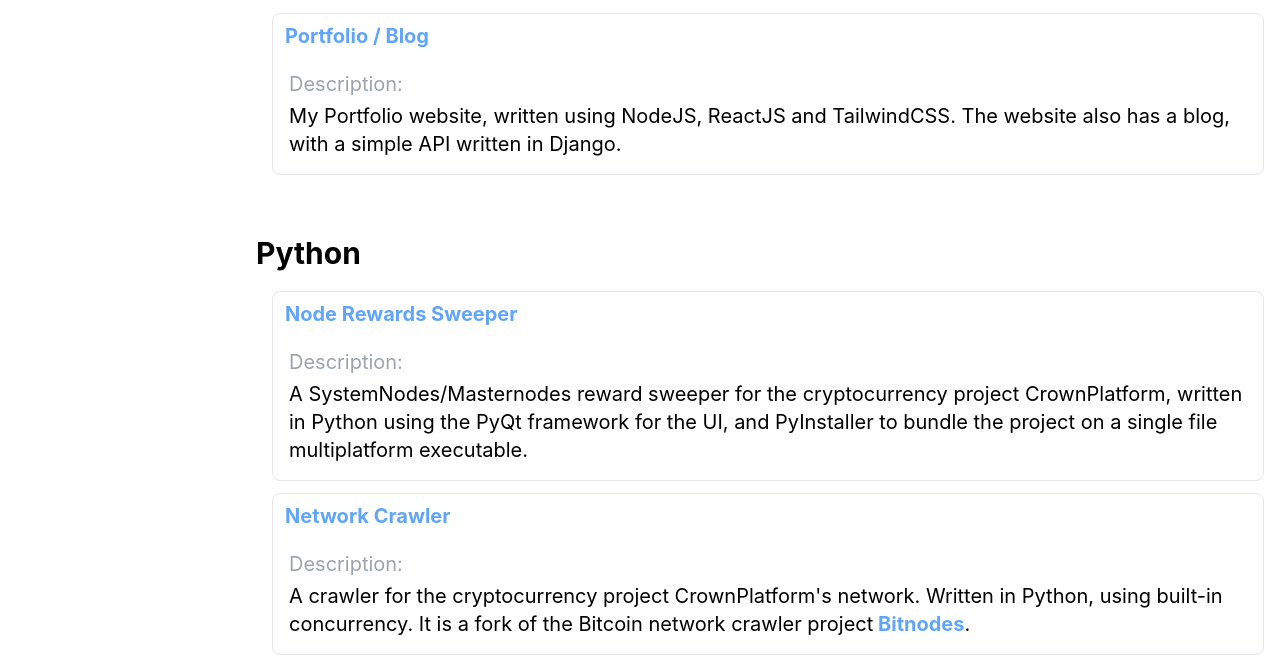
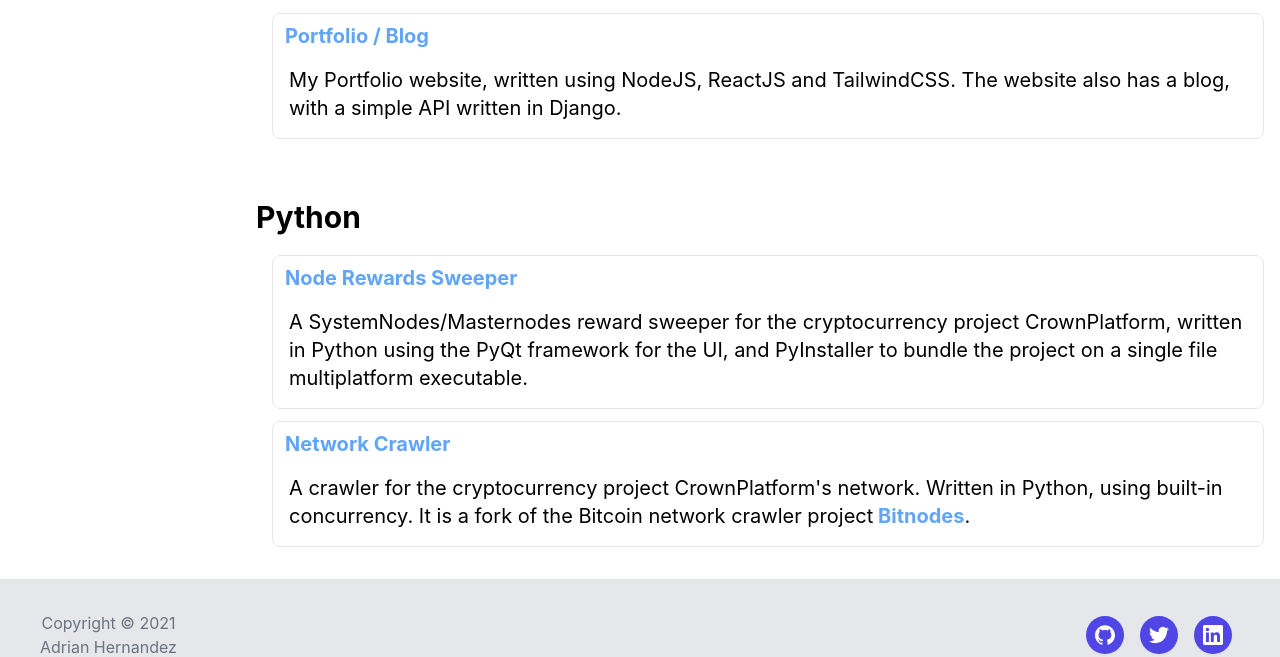
Before and after one commit to adrianhdez929/portfolio, a Next.js app: page /projects in a window 1280 px wide. Shown: the part 147-804 px from the top of the page. Built offline with nearby package versions, Linux system fonts and the light colour scheme.

Commit message:
Removed repetitive info

```diff
--- a/pages/projects/index.js
+++ b/pages/projects/index.js
@@ -26,9 +26,6 @@ export default function Projects() {
                                 </a>
                             </div>
                             <div className="mx-2 px-2 my-2 py-2">
-                                <div className="text-md text-gray-400 my-1">
-                                    <span>Description:</span>
-                                </div>
                                 <span>
                                     My Portfolio website, written using NodeJS, ReactJS and TailwindCSS.
                                     The website also has a blog, with a simple API written in Django.
@@ -47,9 +44,6 @@ export default function Projects() {
                                 </a>
                             </div>
                             <div className="mx-2 px-2 my-2 py-2">
-                                <div className="text-md text-gray-400 my-1">
-                                    <span>Description:</span>
-                                </div>
                                 <span>
                                     A SystemNodes/Masternodes reward sweeper for the cryptocurrency project CrownPlatform, written
                                     in Python using the PyQt framework for the UI, and PyInstaller to bundle the project on a single
@@ -64,9 +58,6 @@ export default function Projects() {
                                 </a>
                             </div>
                             <div className="mx-2 px-2 my-2 py-2">
-                                <div className="text-md text-gray-400 my-1">
-                                    <span>Description:</span>
-                                </div>
                                 <span>
                                     A crawler for the cryptocurrency project CrownPlatform's network. Written in Python, using
                                     built-in concurrency. It is a fork of the Bitcoin network crawler project
```
